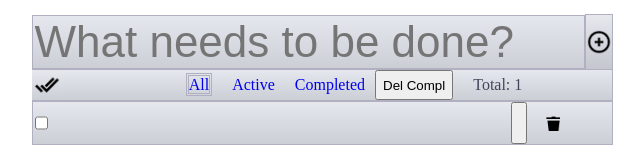
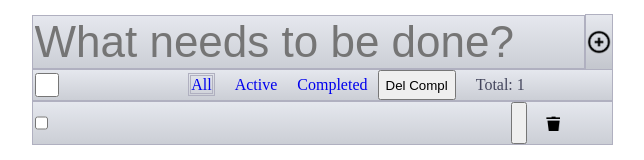
Before and after one commit to Last-ochka/irina_todo-app_starodubtseva, a React (Create React App) app: page / in a window 1280 px wide. Both pictures are taken after a click on the button 919 px from the left and 251 px from the top of the page. Shown: the part 209-369 px from the top of the page, without its empty margins (321-965 px from the left). Built offline with nearby package versions, Linux system fonts and the light colour scheme.

Commit message:
changebox for selectAll

```diff
--- a/src/components/TodoFooter.css
+++ b/src/components/TodoFooter.css
@@ -33,10 +33,6 @@ a {
     left: -70px;
     border: 0px;
     width: 32px;
-    background-image: url("./../../img/check.png"), linear-gradient(180deg, #e6e8ee,  #cccfd6);
-    background-size: contain;
-background-repeat: no-repeat;
-background-position: 0%;
 }
 .selected {
     border: #b0b0c0;
--- a/src/components/TodoFooter.jsx
+++ b/src/components/TodoFooter.jsx
@@ -7,13 +7,15 @@ class TodoFooter extends React.Component {
     if (this.props.countTodo > 0) {
       return (
         <footer className="footerTodo">
-            <button onClick={() => {
+            <input type='checkbox' checked={this.props.checked} onChange={() => {
             this.props.selectAll();
           }}
           className="checkAll" />
 
           <ul className="filters">
             <li>
+
+
               <Link className={this.props.selectedAll} to="/">
                 All
               </Link>
--- a/src/components/TodoItem.jsx
+++ b/src/components/TodoItem.jsx
@@ -6,7 +6,6 @@ class TodoItem extends React.Component {
     super(props);
     // this.elemChecked = this.elemChecked.bind(this);
     this.state = {
-      checked: false,
       newElem: this.props.newTask,
       elemEdit: false,
     };
@@ -26,7 +25,7 @@ class TodoItem extends React.Component {
 
   onEnterDown(e, item) {
     if (e.keyCode === 13) {
-      this.props.editingTodo(item);
+      this.props.editTodo(item);
     }
 
   }
@@ -45,7 +44,7 @@ class TodoItem extends React.Component {
         {this.state.elemEdit ?
           <input
             onKeyDown={(e) => this.onEnterDown(e, this.state.newElem)}
-            onBlur={() => this.props.editingTodo(this.state.newElem)}
+            onBlur={() => this.props.editTodo(this.state.newElem)}
             onChange={this.onClickEdit}
             value={this.state.newElem}
             autoFocus
--- a/src/pages/TodoList.jsx
+++ b/src/pages/TodoList.jsx
@@ -10,7 +10,8 @@ class TodoList extends React.Component {
     super(props);
     this.addTodo = this.addTodo.bind(this);
     this.state = {
-      smthChange: 0,
+      allChecked: false,
+      todoChangeChecked: 0,
       todoTaskList: JSON.parse(localStorage.getItem("tasks")) || [],
       listForRender: [],
       todosPage: [],
@@ -23,7 +24,7 @@ class TodoList extends React.Component {
     };
     this.addTodo = this.addTodo.bind(this);
     this.deleteTodo = this.deleteTodo.bind(this);
-    this.editingTodo = this.editingTodo.bind(this);
+    this.editTodo = this.editTodo.bind(this);
     this.todoIsChecked = this.todoIsChecked.bind(this);
     this.showCompletedTodo = this.showCompletedTodo.bind(this);
     this.showAllTodo = this.showAllTodo.bind(this);
@@ -49,10 +50,23 @@ class TodoList extends React.Component {
   }
 
   componentDidUpdate(prevProps, prevState) {
-    if ((prevState.todoTaskList !== this.state.todoTaskList) || (prevState.smthChange !== this.state.smthChange)) {
+    if ((prevState.todoTaskList !== this.state.todoTaskList) || (prevState.todoChangeChecked !== this.state.todoChangeChecked)) {
       this.setState({
         listForRender: this.state.todoTaskList,
       })
+      let tasklist = this.state.todoTaskList;
+      if (tasklist.every(function (element) {
+        return element.checked === true;
+      })) {
+        this.setState({
+          allChecked: true,
+        })
+      }
+      else {
+        this.setState({
+          allChecked: false,
+        })
+      }
       const tasks = this.state.todoTaskList;
       localStorage.setItem("tasks", JSON.stringify(tasks));
     }
@@ -77,7 +91,7 @@ class TodoList extends React.Component {
       localStorage.setItem("page", JSON.stringify(page));
     }
 
-    if ((prevProps.show !== this.props.show) || (prevState.smthChange !== this.state.smthChange)) {
+    if ((prevProps.show !== this.props.show) || (prevState.todoChangeChecked !== this.state.todoChangeChecked)) {
       switch (this.props.show) {
         case 'all':
           this.showAllTodo();
@@ -115,6 +129,9 @@ class TodoList extends React.Component {
       arr = tasklist.map((el) => (
         { ...el, checked: true }
       ));
+      this.setState({
+        allChecked: true,
+      })
     }
     this.setState({
       todoTaskList: arr,
@@ -137,7 +154,7 @@ class TodoList extends React.Component {
     });
   }
 
-  editingTodo(neew, elementId) {
+  editTodo(neew, elementId) {
     let arr = this.state.todoTaskList;
     arr.find(x => x.id === elementId).todo = neew;
     this.setState({
@@ -150,7 +167,7 @@ class TodoList extends React.Component {
     arr.find(x => x.id === elementId).checked = !arr.find(x => x.id === elementId).checked;
     this.setState({
       todoTaskList: arr,
-      smthChange: Math.random(),
+      todoChangeChecked: Math.random(),
     });
   }
 
@@ -212,6 +229,7 @@ class TodoList extends React.Component {
           selectedAll={this.state.selectedAll}
           selectedActive={this.state.selectedActive}
           selectedCompleted={this.state.selectedCompleted}
+          checked={this.state.allChecked}
         />
         {this.state.todosPage.map((element) => {
           return (
@@ -220,7 +238,7 @@ class TodoList extends React.Component {
               newTask={element.todo}
               elemEdit={this.elemEditing}
               deleteTodo={() => this.deleteTodo(element.id)}
-              editingTodo={(neew) => this.editingTodo(neew, element.id)}
+              editTodo={(neew) => this.editTodo(neew, element.id)}
               checked={element.checked}
               name={element}
               todoIsChecked={() =>
```
